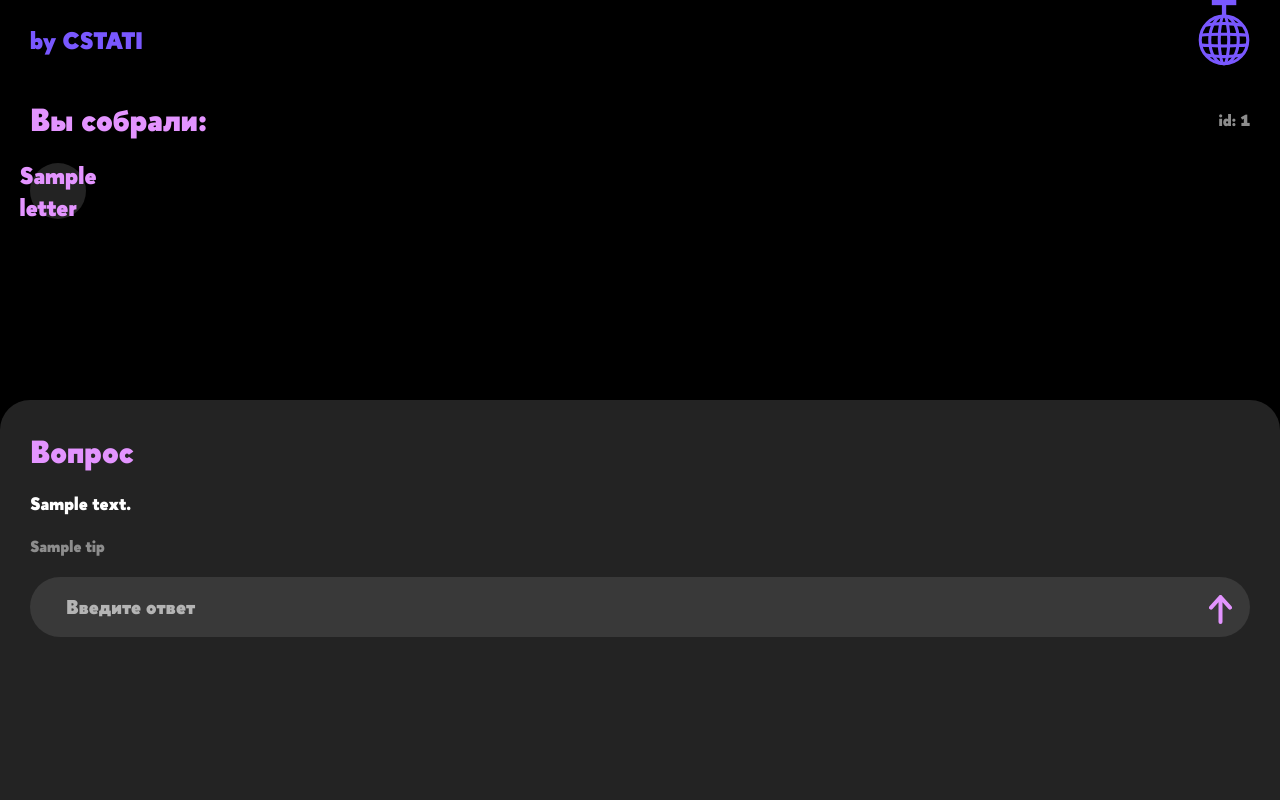
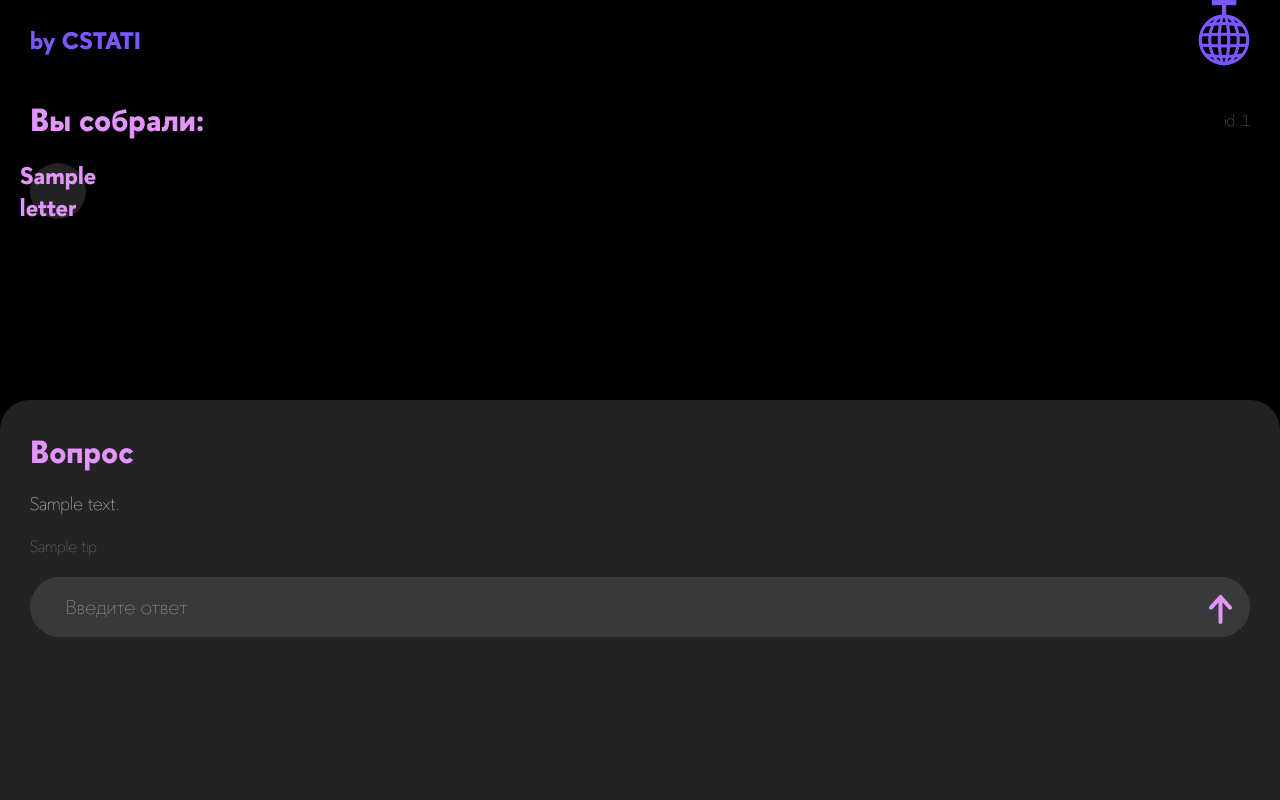
Before and after one commit to olegenov/hse-fcs-quest, a Django app: template quest/mainsite/templates/index.html in a window 1280 px wide. Run offline with Django 3.2, Linux system fonts and the light colour scheme; the template is opened without the code that fills it: most values are stand-ins (such as "Sample title", 1, 10 or a date in 2020).

Commit message:
fonts fixed

```diff
--- a/quest/mainsite/static/pages/index.css
+++ b/quest/mainsite/static/pages/index.css
@@ -4,12 +4,38 @@
 
 @font-face {
     font-family: 'HSE Sans';
-    src: url('../font/HSESans-Black.ttf') format('truetype'),
-    url('../font/HSESans-Bold.ttf') format('truetype'),
-    url('../font/HSESans-Italic.ttf') format('truetype'),
-    url('../font/HSESans-Regular.ttf') format('truetype'),
-    url('../font/HSESans-SemiBold.ttf') format('truetype'),
-    url('../font/HSESans-Thin.ttf') format('truetype');
+    src: url('../font/HSESans-Black.ttf') format('truetype');
+    font-weight: 900;
+}
+
+@font-face {
+    font-family: 'HSE Sans';
+    src: url('../font/HSESans-Bold.ttf') format('truetype');
+    font-weight: 700;
+}
+
+@font-face {
+    font-family: 'HSE Sans';
+    src: url('../font/HSESans-Italic.ttf') format('truetype');
+    font-weight: 400;
+}
+
+@font-face {
+    font-family: 'HSE Sans';
+    src: url('../font/HSESans-Regular.ttf') format('truetype');
+    font-weight: 400;
+}
+
+@font-face {
+    font-family: 'HSE Sans';
+    src: url('../font/HSESans-SemiBold.ttf') format('truetype');
+    font-weight: 800;
+}
+
+@font-face {
+    font-family: 'HSE Sans';
+    src: url('../font/HSESans-Thin.ttf') format('truetype');
+    font-weight: 400;
 }
 
 * {
```
